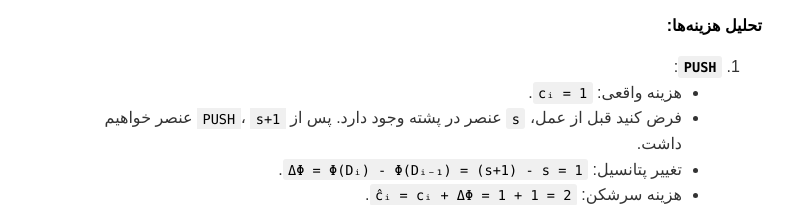
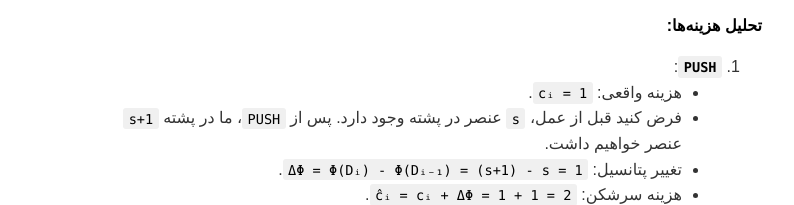
Before and after one commit to MohammadBaghbanzadeh/MohammadBaghbanzadeh.github.io, a plain HTML site: page index.html in a window 1280 px wide. Shown: the part 2151-2356 px from the top of the page, without its empty margins (243-1037 px from the left). Drawn offline with nearby package versions, Linux system fonts and the light colour scheme; a web font is replaced by a local one.

Commit message:
Fix Persian text in PUSH operation explanation

```diff
--- a/index.html
+++ b/index.html
@@ -84,7 +84,7 @@
 <p><strong><code>PUSH</code></strong>:</p>
 <ul>
 <li>هزینه واقعی: <code>cᵢ = 1</code>.</li>
-<li>فرض کنید قبل از عمل، <code>s</code> عنصر در پشته وجود دارد. پس از <code>PUSH</code>، <code>s+1</code> عنصر خواهیم داشت.</li>
+<li>فرض کنید قبل از عمل، <code>s</code> عنصر در پشته وجود دارد. پس از <code>PUSH</code>، ما در پشته <code>s+1</code> عنصر خواهیم داشت.</li>
 <li>تغییر پتانسیل: <code>ΔΦ = Φ(Dᵢ) - Φ(Dᵢ₋₁) = (s+1) - s = 1</code>.</li>
 <li>هزینه سرشکن: <code>ĉᵢ = cᵢ + ΔΦ = 1 + 1 = 2</code>.</li>
 </ul>
```
